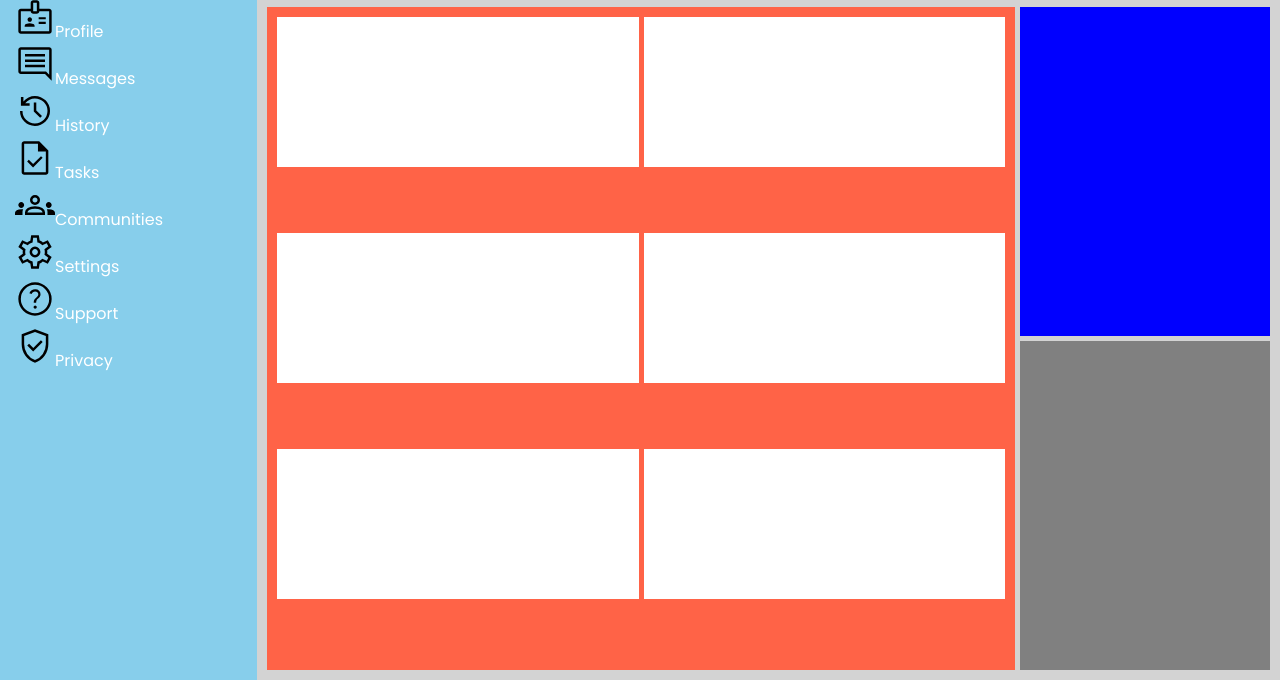
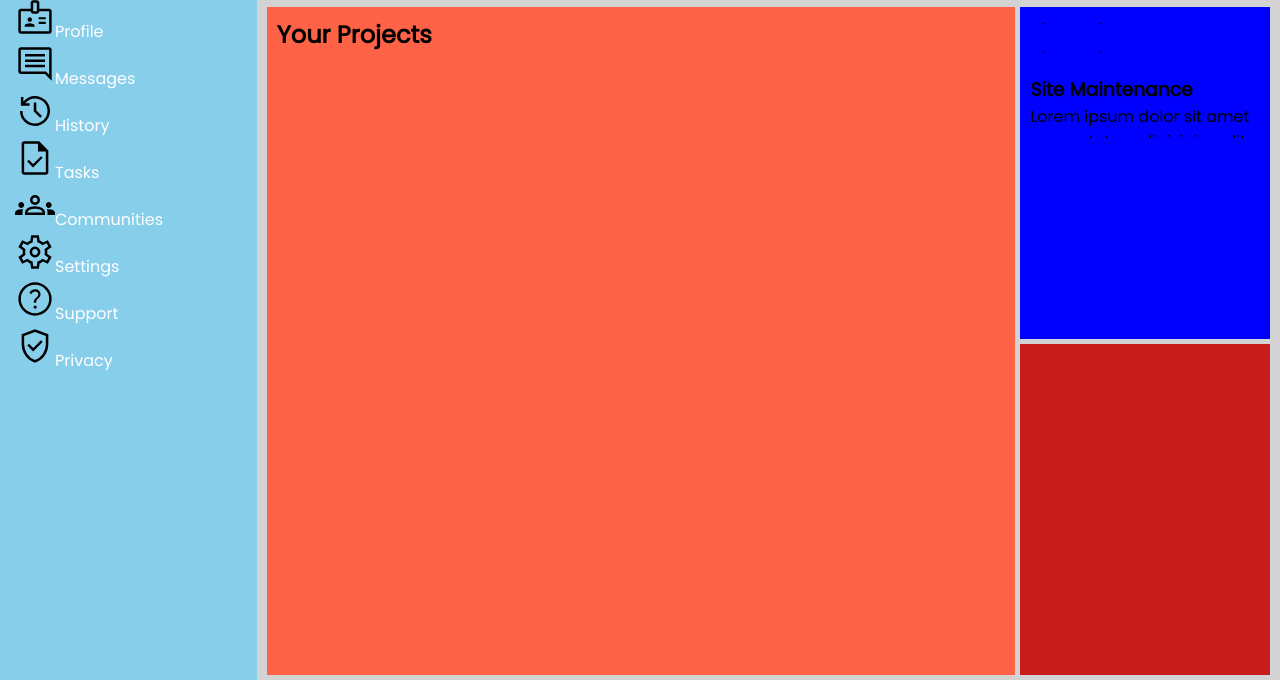
Before and after one commit to varadtote/Admin-Dashboard, a plain HTML site: page index.html in a window 1280 px wide. Shown: the part 120-800 px from the top of the page. Drawn offline with Linux system fonts and the light colour scheme.

Commit message:
perfect layout created

```diff
--- a/index.html
+++ b/index.html
@@ -101,18 +101,34 @@
       <!-- </Header> -->
 
       <!-- <Workspace> -->
+
         <div class="workspace">
+          <!-- <div class="title">Your</div> -->
           <div class="projects">
-            <!-- <div>  <h2>Your Projects</h2> </div> -->
+            <div class="incr">  <h2>Your Projects</h2> </div>
+            <!-- <div class="items"></div>
             <div class="items"></div>
             <div class="items"></div>
             <div class="items"></div>
             <div class="items"></div>
-            <div class="items"></div>
-            <div class="items"></div>
+            <div class="items"></div> -->
           </div>
-          <div class="Announcements"></div>
-          <div class="Trending"></div>
+          <div class="Announcements">
+            <div>
+              <h3>Site Maintenance</h3>
+              <p>Lorem ipsum dolor sit amet consectetur adipisicing elit. Asperiores quo ipsam molestiae cupiditate officiis! At necessitatibus aliquam ex, voluptatem sit nemo vero a, iure neque molestias eos perferendis, repudiandae distinctio?</p>
+            </div>
+            <div>
+              <h3>Site Maintenance</h3>
+              <p>Lorem ipsum dolor sit amet consectetur adipisicing elit. Asperiores quo ipsam molestiae cupiditate officiis! At necessitatibus aliquam ex, voluptatem sit nemo vero a, iure neque molestias eos perferendis, repudiandae distinctio?</p>
+            </div>
+            <div>
+              <h3>Site Maintenance</h3>
+              <p>Lorem ipsum dolor sit amet consectetur adipisicing elit. Asperiores quo ipsam molestiae cupiditate officiis! At necessitatibus aliquam ex, voluptatem sit nemo vero a, iure neque molestias eos perferendis, repudiandae distinctio?</p>
+            </div>
+          </div>
+          <div class="Trending">
+
         </div>
       <!-- </Workspace> -->
     </div>
--- a/styles/style.css
+++ b/styles/style.css
@@ -101,36 +101,72 @@
 
     display: grid;
     grid-template-columns: 3fr 1fr;
-    grid-template-rows: 1fr 1fr;
+    grid-template-rows: 50% 50%;
     grid-template-areas:
     "projects Announcements"
     "projects Trending"
     ;
     grid-gap: 5px;
     padding: 10px;
+    min-width: 0;
+    min-height: 0;
 }
 
 .projects{
+    min-width: 0;
+    min-height: 0;
+    height: 100%;
     grid-area: projects;
     background-color: tomato;
     padding: 10px;
     display: grid;
-    grid-template-columns: repeat(auto-fit, minmax(250px,1fr));
-    /* grid-template-rows: 1fr 1fr; */
+    grid-template-columns: 1fr 1fr;
+    grid-template-rows: 0.2fr 1fr;
     grid-gap: 5px;
 }
+
+.incr {
+    grid-column: 1 / -1;
+}
 .Announcements{
+    height: 100%;
     grid-area: Announcements;
     background-color: blue;
     padding: 10px;
+
+    display: grid;
+    grid-template-columns: 1fr;
+    grid-template-rows: 1fr 1fr;
+}
+
+.Announcements div{
+    height: 25%;
+    overflow: hidden;
 }
 .Trending{
+    /* height: 70px; */
     grid-area: Trending;
-    background-color: gray;
+    background-color: rgb(201, 29, 29);
     padding: 10px;
+
+    display: grid;
+    grid-template-columns: 1fr;
+    grid-template-rows: repeat(4, 1fr);
 }
 
 .projects .items {
-    height: 150px;
+    height: 250px;
     background-color: white;
 }
+
+
+.trendingusers {
+    display: flex;
+    background-color: red;
+
+
+}
+.trendingusers img {
+    height: 5%;
+    border-radius: 50%;
+}
```
